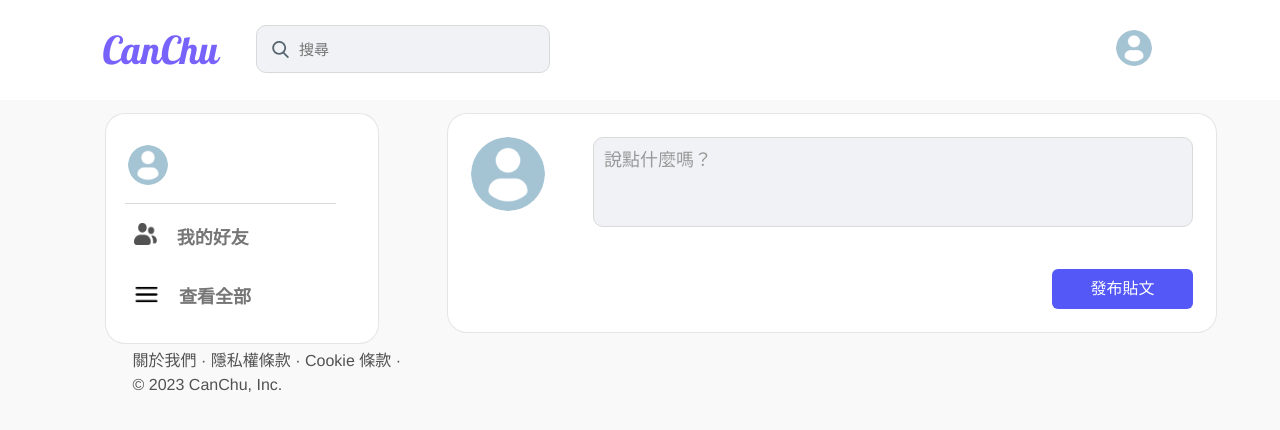
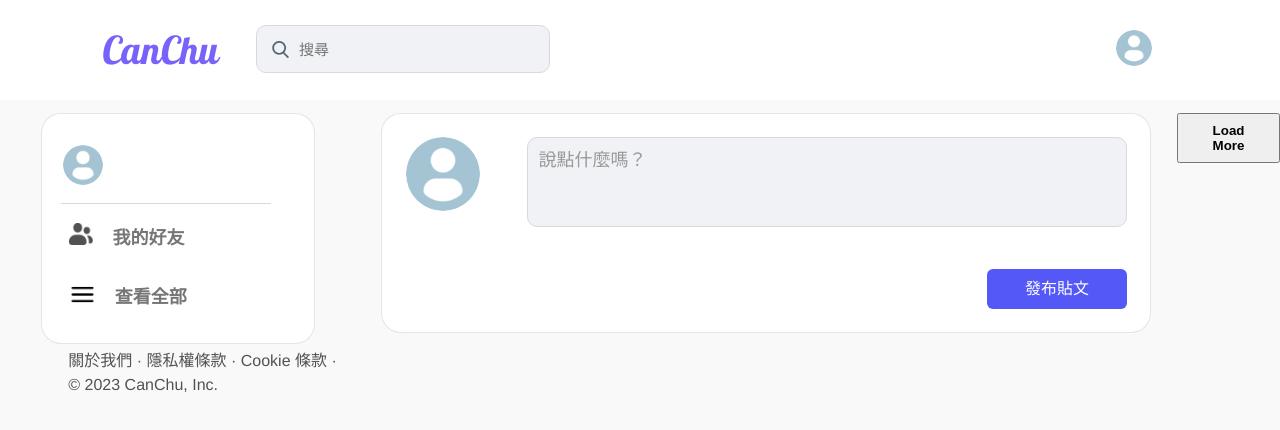
Before and after one commit to tsaichiehhuang/CanChu, a Next.js app in the folder workspace/kelly/CanChu/: page /Home in a window 1280 px wide. Shown: the top 430 px of the page. Built offline with nearby package versions, Linux system fonts and the light colour scheme; a web font is replaced by a local one.

Commit message:
finish console.log(cursor)

```diff
--- a/workspace/kelly/CanChu/hook/useFetchPostsData.js
+++ b/workspace/kelly/CanChu/hook/useFetchPostsData.js
@@ -5,9 +5,9 @@ const apiUrl = process.env.API_DOMAIN
 
 function useFetchPostsData() {
   const [postData, setPostData] = useState([])
+  const [nextCursor, setNextCursor] = useState(null)
 
-  useEffect(() => {
-    const fetchPostsData = async () => {
+  const fetchPostsData = async (cursor = null) => {
     try {
       const accessToken = Cookies.get('accessToken')
 
@@ -15,8 +15,11 @@ function useFetchPostsData() {
         console.error('未找到accessToken')
         return
       }
-
-        const response = await fetch(`${apiUrl}/posts/search`, {
+      let url = `${apiUrl}/posts/search`
+      if (cursor) {
+        url += `?cursor=${encodeURIComponent(cursor)}`
+      }
+      const response = await fetch(url, {
         method: 'GET',
         headers: {
           'Content-Type': 'application/json',
@@ -26,7 +29,9 @@ function useFetchPostsData() {
 
       if (response.ok) {
         const data = await response.json()
-          setPostData(data?.data?.posts || [])
+        setPostData((prevData) => [...prevData, ...(data?.data?.posts || [])])
+        setNextCursor(data?.data?.next_cursor || null)
+        console.log('Next Cursor:', data?.data?.next_cursor)
       } else {
         console.error('獲取貼文數據時出錯')
       }
@@ -35,10 +40,16 @@ function useFetchPostsData() {
     }
   }
 
+  useEffect(() => {
     fetchPostsData()
   }, [])
 
-  return postData
+  const fetchNextPosts = () => {
+    if (nextCursor) {
+      fetchPostsData(nextCursor)
+    }
+  }
+  return { postData, fetchNextPosts, nextCursor }
 }
 
 export default useFetchPostsData
--- a/workspace/kelly/CanChu/pages/Home/index.jsx
+++ b/workspace/kelly/CanChu/pages/Home/index.jsx
@@ -10,7 +10,7 @@ import Cookies from 'js-cookie'
 import FriendList from './FriendList'
 
 export default function Home() {
-  const postData = useFetchPostsData()
+  const { postData, fetchNextPosts } = useFetchPostsData()
   const handlePostClick = (postId) => {
     window.location.href = `/posts/${postId}`
   }
@@ -52,6 +52,7 @@ export default function Home() {
             />
           ))}
         </div>
+        <button onClick={fetchNextPosts}>Load More</button>
       </div>
     </div>
   )
```
Lines whose indentation alone changed are shown as unchanged.
